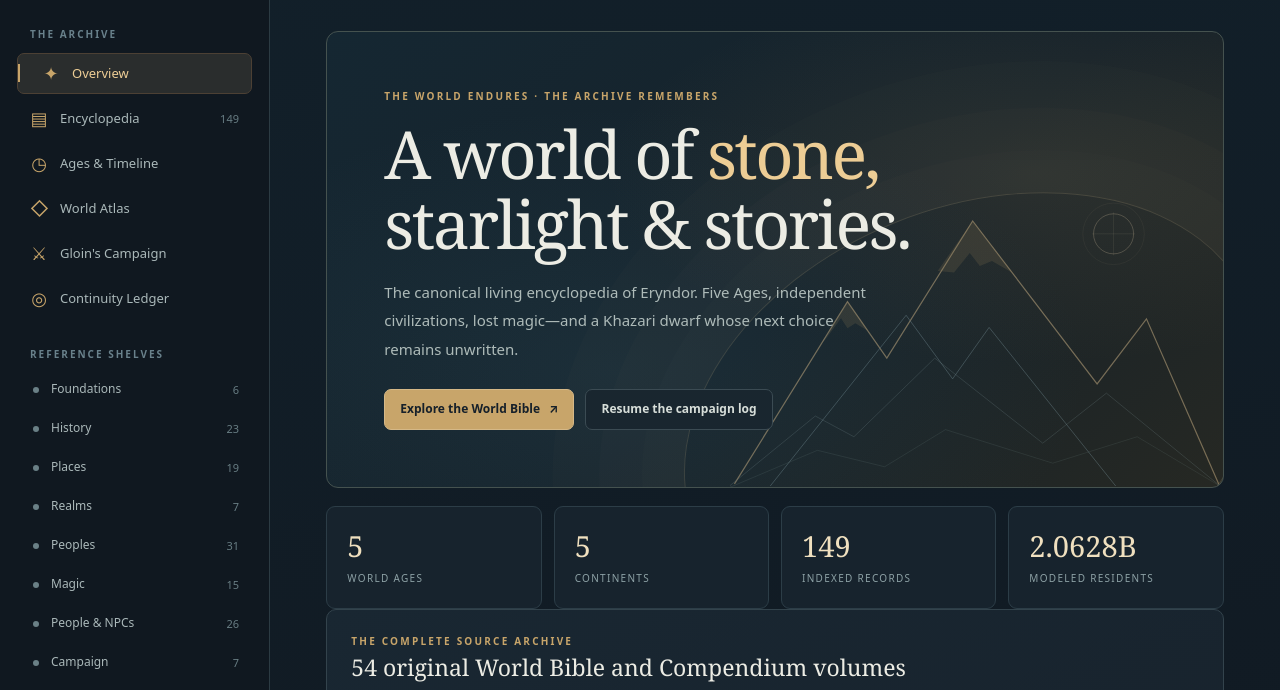
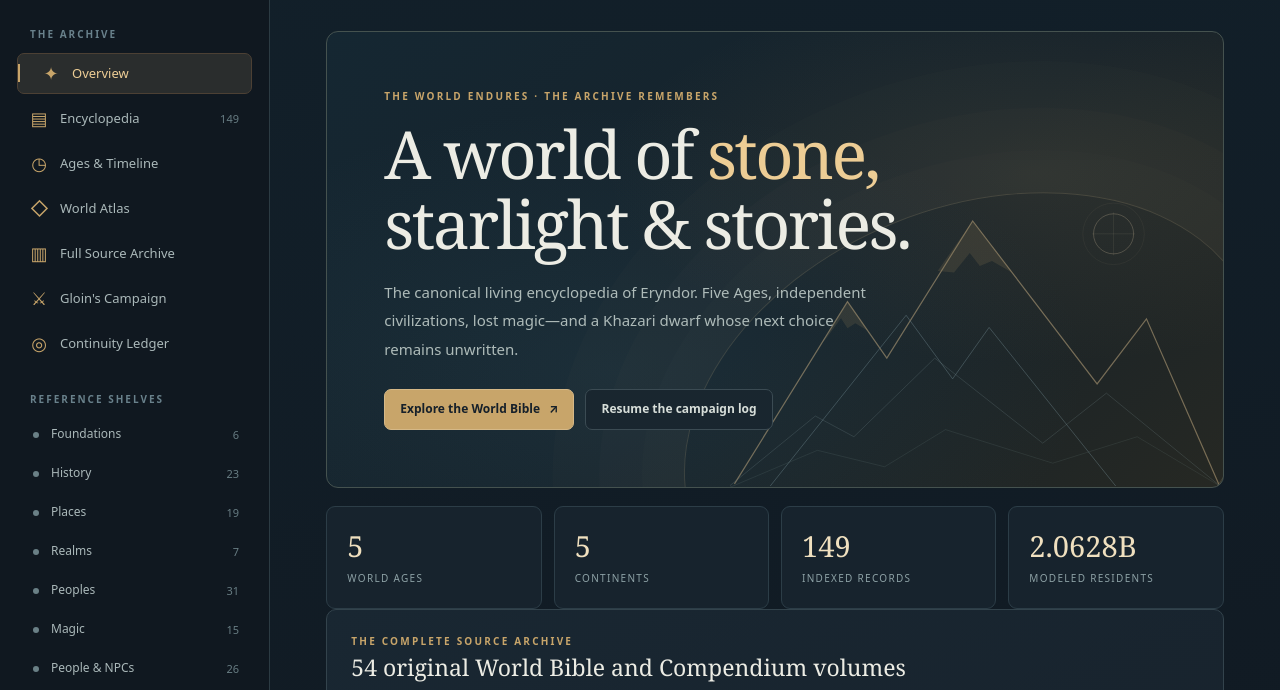
Before and after one commit to Skin2369420/eryndor-world-bible, a plain HTML site: page index.html in a window 1280 px wide. Shown: the part 95-785 px from the top of the page. Drawn offline with Linux system fonts and the light colour scheme.

Commit message:
Add full 54-volume source archive to site navigation

```diff
--- a/index.html
+++ b/index.html
@@ -24,6 +24,7 @@
         <a data-route="library" href="#library"><span class="nav-icon">▤</span> Encyclopedia <span class="nav-count" id="navCount">—</span></a>
         <a data-route="history" href="#history"><span class="nav-icon">◷</span> Ages &amp; Timeline</a>
         <a data-route="world" href="#world"><span class="nav-icon">◇</span> World Atlas</a>
+        <a data-route="sources" href="#sources"><span class="nav-icon">▥</span> Full Source Archive</a>
         <a data-route="campaign" href="#campaign"><span class="nav-icon">⚔</span> Gloin's Campaign</a>
         <a data-route="continuity" href="#continuity"><span class="nav-icon">◎</span> Continuity Ledger</a>
       </nav>
```
